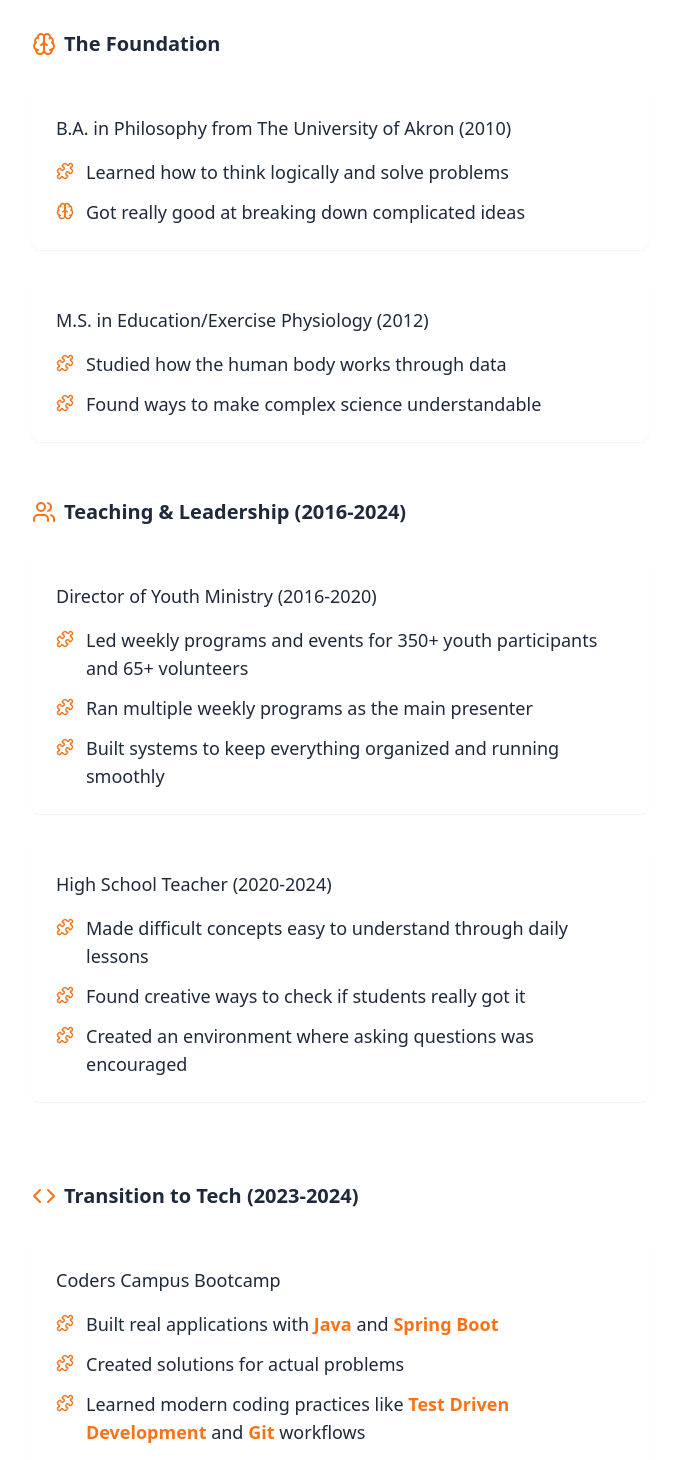
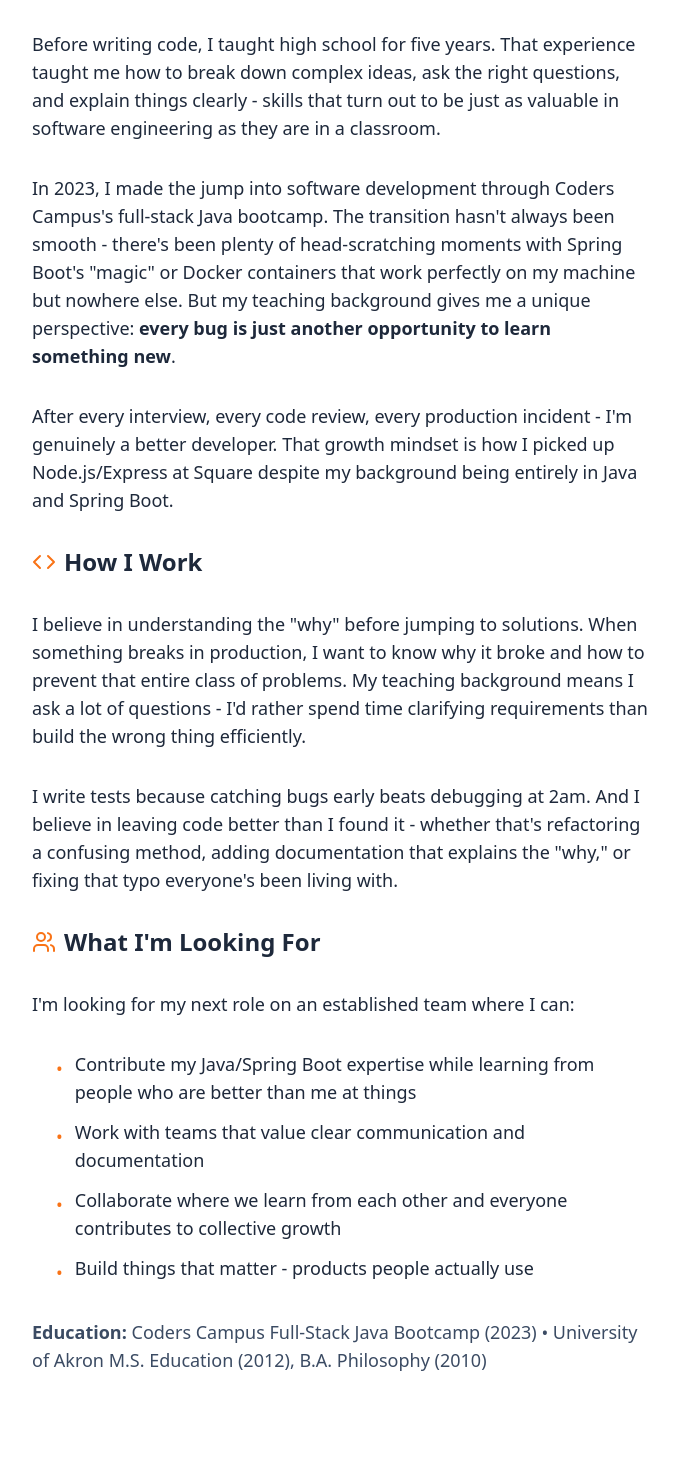
Before and after one commit to adamnestor/portfolio_v1, a React (Vite) app: page / in a window 1280 px wide. Shown: the part 3490-4950 px from the top of the page, without its empty margins (600-1278 px from the left). Built offline with nearby package versions, Linux system fonts and the light colour scheme.

Commit message:
Update RightPanel.tsx

```diff
--- a/src/components/sections/RightPanel.tsx
+++ b/src/components/sections/RightPanel.tsx
@@ -1,15 +1,6 @@
 import ProjectList from "./projects/ProjectList";
 import TechWord from "../shared/TechWord";
-import {
-  Layout,
-  Wrench,
-  Database,
-  Code,
-  GitBranch,
-  Brain,
-  Users,
-  Puzzle,
-} from "lucide-react";
+import { Layout, Wrench, Database, Code, GitBranch, Users } from "lucide-react";
 import Tag from "../shared/Tag";
 
 const RightPanel = () => {
@@ -139,203 +130,98 @@ const RightPanel = () => {
       {/* My Journey Here section */}
       <section id="journey" className="mb-24">
         <h2 className="text-3xl font-semibold mb-8">My Journey Here</h2>
+        <div className="space-y-8 text-slate-dark text-lg">
+          <p>
+            Before writing code, I taught high school for five years. That
+            experience taught me how to break down complex ideas, ask the right
+            questions, and explain things clearly - skills that turn out to be
+            just as valuable in software engineering as they are in a classroom.
+          </p>
 
-        <div className="space-y-8 text-slate-dark text-lg">
-          {/* The Foundation */}
-          <div className="block group hover:bg-orange-light rounded-lg p-6 -m-6 transition-colors shadow-card hover:shadow-card-hover">
-            <h3 className="text-xl font-semibold mb-8 flex items-center gap-2">
-              <Brain size={24} className="text-orange-primary" />
-              The Foundation
-            </h3>
+          <p>
+            In 2023, I made the jump into software development through Coders
+            Campus's full-stack Java bootcamp. The transition hasn't always been
+            smooth - there's been plenty of head-scratching moments with Spring
+            Boot's "magic" or Docker containers that work perfectly on my
+            machine but nowhere else. But my teaching background gives me a
+            unique perspective:{" "}
+            <strong>
+              every bug is just another opportunity to learn something new
+            </strong>
+            .
+          </p>
 
-            <div className="space-y-8">
-              <div className="rounded-lg bg-white p-6 shadow-sm">
-                <h4 className="text-lg font-medium mb-4">
-                  B.A. in Philosophy from The University of Akron (2010)
-                </h4>
-                <div className="space-y-3">
-                  <div className="flex items-start gap-3">
-                    <Puzzle
-                      size={18}
-                      className="text-orange-primary flex-shrink-0 mt-1"
-                    />
-                    <span>
-                      Learned how to think logically and solve problems
-                    </span>
-                  </div>
-                  <div className="flex items-start gap-3">
-                    <Brain
-                      size={18}
-                      className="text-orange-primary flex-shrink-0 mt-1"
-                    />
-                    <span>
-                      Got really good at breaking down complicated ideas
-                    </span>
-                  </div>
-                </div>
-              </div>
+          <p>
+            After every interview, every code review, every production incident
+            - I'm genuinely a better developer. That growth mindset is how I
+            picked up Node.js/Express at Square despite my background being
+            entirely in Java and Spring Boot.
+          </p>
 
-              <div className="rounded-lg bg-white p-6 shadow-sm">
-                <h4 className="text-lg font-medium mb-4">
-                  M.S. in Education/Exercise Physiology (2012)
-                </h4>
-                <div className="space-y-3">
-                  <div className="flex items-start gap-3">
-                    <Puzzle
-                      size={18}
-                      className="text-orange-primary flex-shrink-0 mt-1"
-                    />
-                    <span>Studied how the human body works through data</span>
-                  </div>
-                  <div className="flex items-start gap-3">
-                    <Puzzle
-                      size={18}
-                      className="text-orange-primary flex-shrink-0 mt-1"
-                    />
-                    <span>
-                      Found ways to make complex science understandable
-                    </span>
-                  </div>
-                </div>
-              </div>
-            </div>
+          <div className="flex items-center gap-2 mt-12 mb-4">
+            <Code size={24} className="text-orange-primary" />
+            <h3 className="text-2xl font-semibold">How I Work</h3>
           </div>
 
-          {/* Teaching & Leadership */}
-          <div className="block group hover:bg-orange-light rounded-lg p-6 -m-6 transition-colors shadow-card hover:shadow-card-hover">
-            <h3 className="text-xl font-semibold mb-8 flex items-center gap-2">
-              <Users size={24} className="text-orange-primary" />
-              Teaching & Leadership (2016-2024)
-            </h3>
+          <p>
+            I believe in understanding the "why" before jumping to solutions.
+            When something breaks in production, I want to know why it broke and
+            how to prevent that entire class of problems. My teaching background
+            means I ask a lot of questions - I'd rather spend time clarifying
+            requirements than build the wrong thing efficiently.
+          </p>
 
-            <div className="space-y-8">
-              <div className="rounded-lg bg-white p-6 shadow-sm">
-                <h4 className="text-lg font-medium mb-4">
-                  Director of Youth Ministry (2016-2020)
-                </h4>
-                <div className="space-y-3">
-                  <div className="flex items-start gap-3">
-                    <Puzzle
-                      size={18}
-                      className="text-orange-primary flex-shrink-0 mt-1"
-                    />
-                    <span>
-                      Led weekly programs and events for 350+ youth participants
-                      and 65+ volunteers
-                    </span>
-                  </div>
-                  <div className="flex items-start gap-3">
-                    <Puzzle
-                      size={18}
-                      className="text-orange-primary flex-shrink-0 mt-1"
-                    />
-                    <span>
-                      Ran multiple weekly programs as the main presenter
-                    </span>
-                  </div>
-                  <div className="flex items-start gap-3">
-                    <Puzzle
-                      size={18}
-                      className="text-orange-primary flex-shrink-0 mt-1"
-                    />
-                    <span>
-                      Built systems to keep everything organized and running
-                      smoothly
-                    </span>
-                  </div>
-                </div>
-              </div>
+          <p>
+            I write tests because catching bugs early beats debugging at 2am.
+            And I believe in leaving code better than I found it - whether
+            that's refactoring a confusing method, adding documentation that
+            explains the "why," or fixing that typo everyone's been living with.
+          </p>
 
-              <div className="rounded-lg bg-white p-6 shadow-sm">
-                <h4 className="text-lg font-medium mb-4">
-                  High School Teacher (2020-2024)
-                </h4>
-                <div className="space-y-3">
-                  <div className="flex items-start gap-3">
-                    <Puzzle
-                      size={18}
-                      className="text-orange-primary flex-shrink-0 mt-1"
-                    />
-                    <span>
-                      Made difficult concepts easy to understand through daily
-                      lessons
-                    </span>
-                  </div>
-                  <div className="flex items-start gap-3">
-                    <Puzzle
-                      size={18}
-                      className="text-orange-primary flex-shrink-0 mt-1"
-                    />
-                    <span>
-                      Found creative ways to check if students really got it
-                    </span>
-                  </div>
-                  <div className="flex items-start gap-3">
-                    <Puzzle
-                      size={18}
-                      className="text-orange-primary flex-shrink-0 mt-1"
-                    />
-                    <span>
-                      Created an environment where asking questions was
-                      encouraged
-                    </span>
-                  </div>
-                </div>
-              </div>
-            </div>
+          <div className="flex items-center gap-2 mt-12 mb-4">
+            <Users size={24} className="text-orange-primary" />
+            <h3 className="text-2xl font-semibold">What I'm Looking For</h3>
           </div>
 
-          {/* Transition to Tech */}
-          <div className="block group hover:bg-orange-light rounded-lg p-6 -m-6 transition-colors shadow-card hover:shadow-card-hover">
-            <h3 className="text-xl font-semibold mb-8 flex items-center gap-2">
-              <Code size={24} className="text-orange-primary" />
-              Transition to Tech (2023-2024)
-            </h3>
+          <p className="mb-4">
+            I'm looking for my next role on an established team where I can:
+          </p>
 
-            <div className="space-y-8">
-              <div className="rounded-lg bg-white p-6 shadow-sm">
-                <h4 className="text-lg font-medium mb-4">
-                  Coders Campus Bootcamp
-                </h4>
-                <div className="space-y-3">
-                  <div className="flex items-start gap-3">
-                    <Puzzle
-                      size={18}
-                      className="text-orange-primary flex-shrink-0 mt-1"
-                    />
-                    <span>
-                      Built real applications with <TechWord>Java</TechWord> and{" "}
-                      <TechWord>Spring Boot</TechWord>
-                    </span>
-                  </div>
-                  <div className="flex items-start gap-3">
-                    <Puzzle
-                      size={18}
-                      className="text-orange-primary flex-shrink-0 mt-1"
-                    />
-                    <span>Created solutions for actual problems</span>
-                  </div>
-                  <div className="flex items-start gap-3">
-                    <Puzzle
-                      size={18}
-                      className="text-orange-primary flex-shrink-0 mt-1"
-                    />
-                    <span>
-                      Learned modern coding practices like{" "}
-                      <TechWord>Test Driven Development</TechWord> and{" "}
-                      <TechWord>Git</TechWord> workflows
-                    </span>
-                  </div>
-                </div>
-              </div>
-            </div>
-          </div>
+          <ul className="space-y-3 ml-6">
+            <li className="flex items-start gap-3">
+              <span className="text-orange-primary mt-1">•</span>
+              <span>
+                Contribute my Java/Spring Boot expertise while learning from
+                people who are better than me at things
+              </span>
+            </li>
+            <li className="flex items-start gap-3">
+              <span className="text-orange-primary mt-1">•</span>
+              <span>
+                Work with teams that value clear communication and documentation
+              </span>
+            </li>
+            <li className="flex items-start gap-3">
+              <span className="text-orange-primary mt-1">•</span>
+              <span>
+                Collaborate where we learn from each other and everyone
+                contributes to collective growth
+              </span>
+            </li>
+            <li className="flex items-start gap-3">
+              <span className="text-orange-primary mt-1">•</span>
+              <span>
+                Build things that matter - products people actually use
+              </span>
+            </li>
+          </ul>
+
+          <p className="mt-8 text-slate-medium">
+            <strong>Education:</strong> Coders Campus Full-Stack Java Bootcamp
+            (2023) • University of Akron M.S. Education (2012), B.A. Philosophy
+            (2010)
+          </p>
         </div>
-
-        <p className="text-slate-dark mt-12 text-lg">
-          I bring this unique mix of problem-solving, clear communication, and
-          technical skills to every project I work on.
-        </p>
       </section>
     </div>
   );
```
